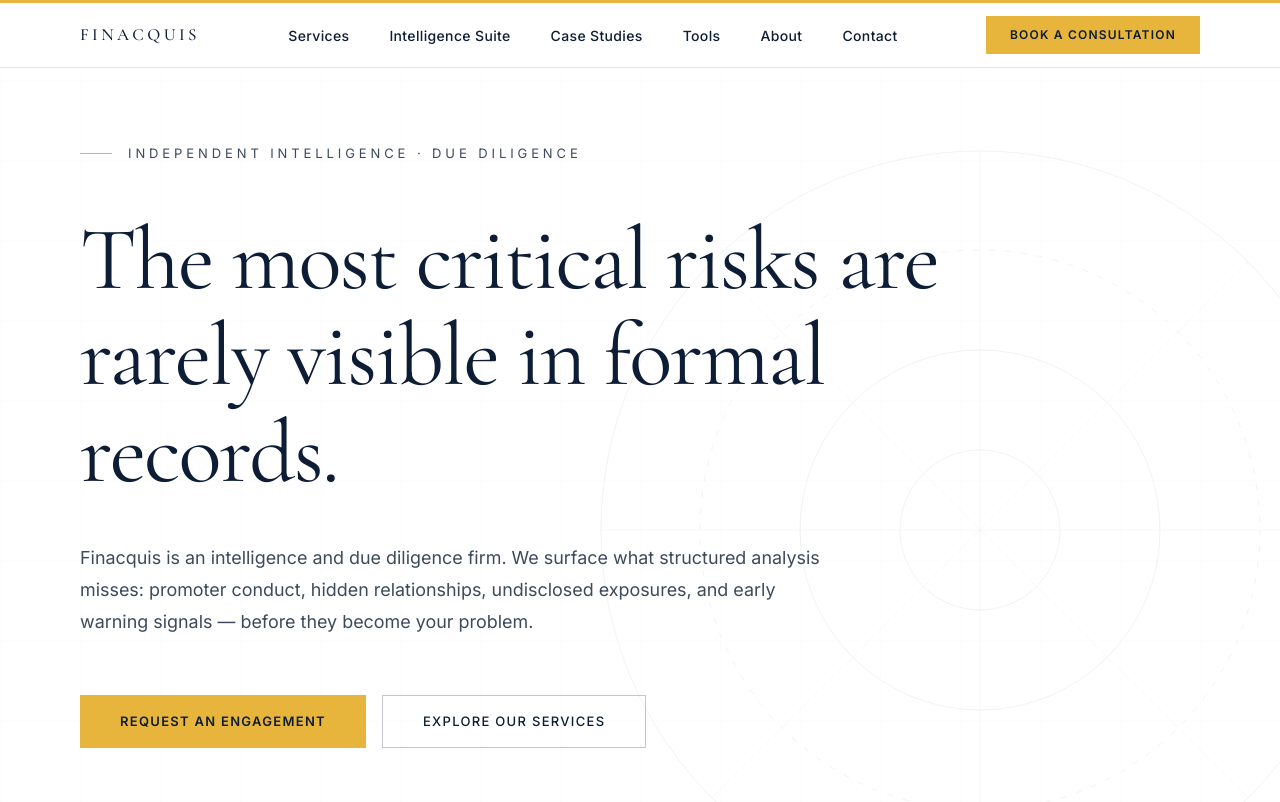
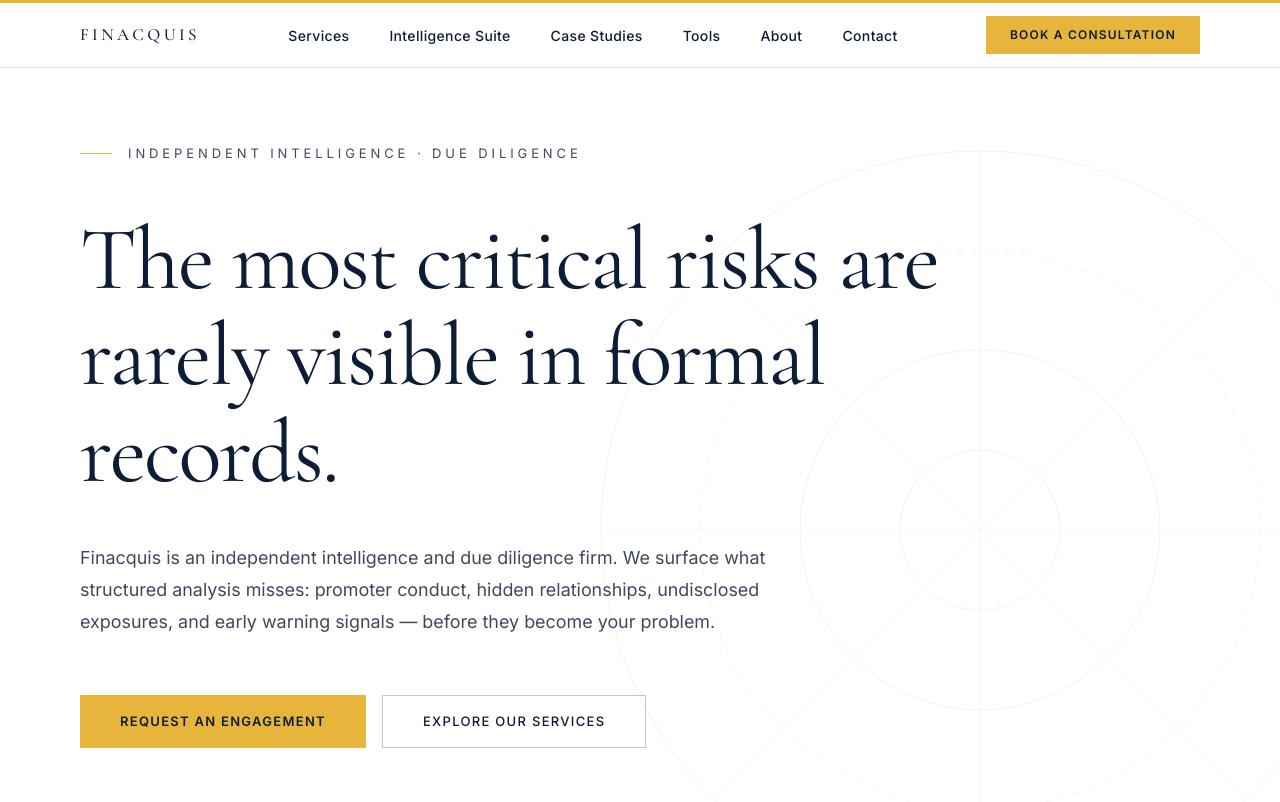
Before and after one commit to finacquis-web/finacquis, a React (Vite) app: page / in a window 1280 px wide. Shown: the top 802 px of the page. Built offline with nearby package versions, Linux system fonts and the light colour scheme.

Commit message:
minor changes

```diff
--- a/src/app/components/Hero.tsx
+++ b/src/app/components/Hero.tsx
@@ -105,7 +105,7 @@ export function Hero() {
             animate={{ opacity: 1, y: 0 }}
             transition={{ duration: 0.9, ease, delay: 0.7 }}
           >
-            Finacquis is an intelligence and due diligence firm. We surface what structured analysis misses: promoter conduct, hidden relationships, undisclosed exposures, and early warning signals — before they become your problem.
+            Finacquis is an independent intelligence and due diligence firm. We surface what structured analysis misses: promoter conduct, hidden relationships, undisclosed exposures, and early warning signals — before they become your problem.
           </motion.p>
 
           {/* Buttons */}
```
